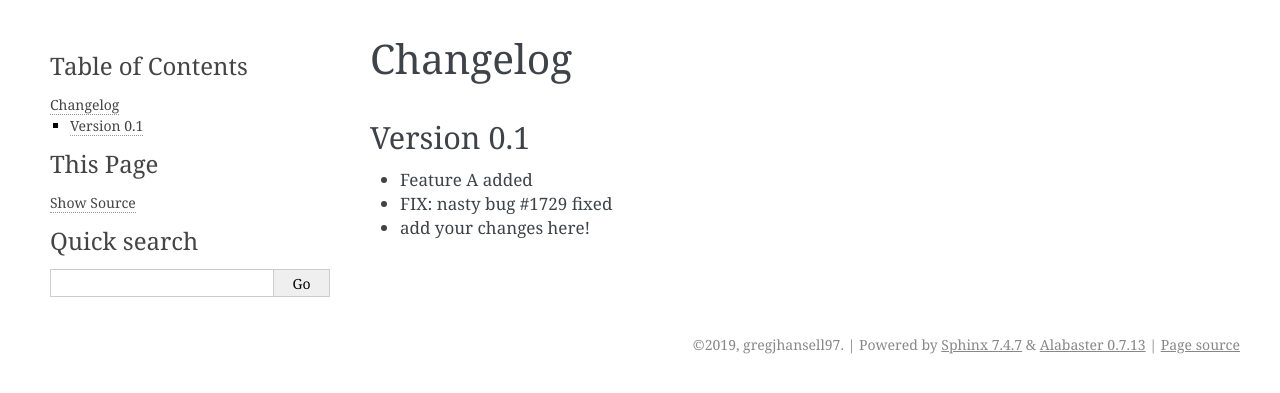
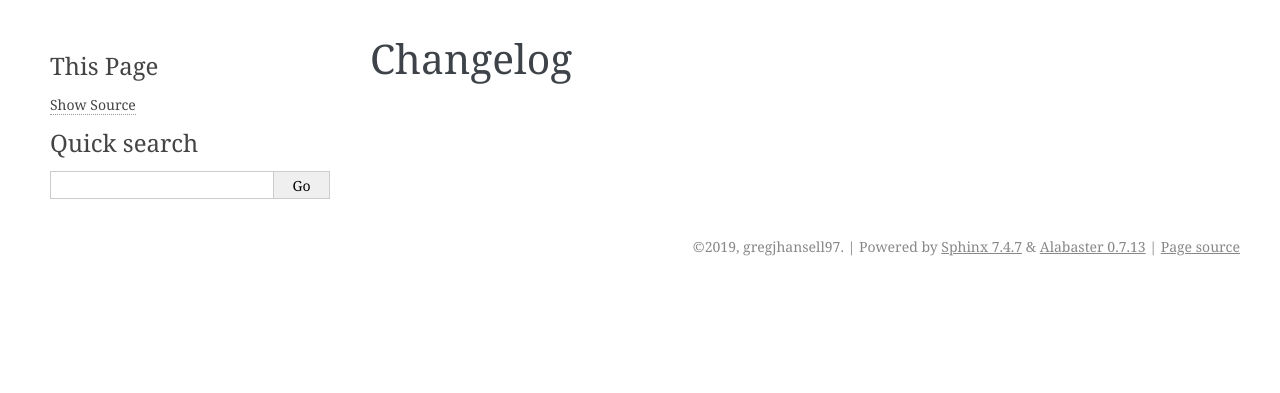
Before and after one commit to TLReber/LSPT-TextTransformation, a Sphinx documentation site: the page built from docs/changelog.rst, in a window 1280 px wide. Shown: the top 393 px of the page. Built offline with Sphinx 7.4.7, drawn with Linux system fonts in a browser that asks for light colours.

Commit message:
last commit (hopefully)

```diff
--- a/CHANGELOG.rst
+++ b/CHANGELOG.rst
@@ -1,10 +1,3 @@
 =========
 Changelog
 =========
-
-Version 0.1
-===========
-
-- Feature A added
-- FIX: nasty bug #1729 fixed
-- add your changes here!
--- a/docs/index.rst
+++ b/docs/index.rst
@@ -2,7 +2,8 @@
 text-transformation
 ===================
 
-This is the documentation of **text-transformation**.
+Text Transformation takes in raw data and transforms it into more digestible
+formats by running a server that takes in http-post requests.
 
 .. note::
 
@@ -31,7 +32,6 @@
 
    License <license>
    Authors <authors>
-   Changelog <changelog>
    Module Reference <api/modules>
 
 
```
Also changed, not shown: README.rst (+7 -2 lines).
